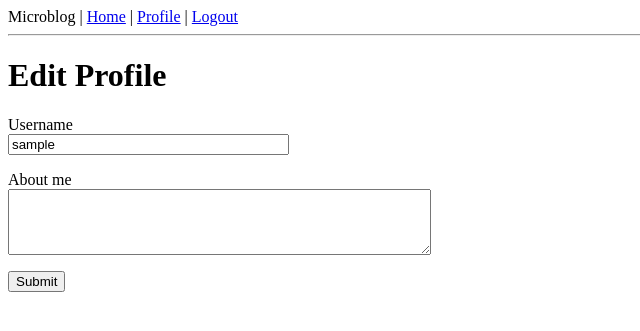
After one commit to intothevoid/microblog, a Flask app: page /edit_profile in a window 1280 px wide. The commit adds this page. Shown: the top 331 px of the page, without its empty margins (0-640 px from the left). Run offline with Flask 2, Linux system fonts and the light colour scheme; the visitor is signed in with stand-in values (Sample User, id 1); data comes from the database, SQL or seed files in the repository.

Commit message:
edit profile, about me and last seen fucntionality

```diff
--- a/app/forms.py
+++ b/app/forms.py
@@ -1,6 +1,6 @@
 from flask_wtf import FlaskForm
-from wtforms import StringField, BooleanField, SubmitField, PasswordField
-from wtforms.validators import DataRequired, Email, EqualTo, ValidationError
+from wtforms import StringField, BooleanField, SubmitField, PasswordField, TextAreaField
+from wtforms.validators import DataRequired, Email, EqualTo, ValidationError, Length
 
 from app.models import User
 
@@ -10,6 +10,10 @@ class LoginForm(FlaskForm):
     remember_me = BooleanField("Remember Me")
     submit = SubmitField("Sign In")
 
+class EditProfileForm(FlaskForm):
+    username = StringField("Username", validators=[DataRequired()])
+    about_me = TextAreaField("About me", validators=[Length(min=0, max=140)])
+    submit = SubmitField("Submit")
 
 class RegistrationForm(FlaskForm):
     username = StringField("Username", validators=[DataRequired()])
--- a/app/models.py
+++ b/app/models.py
@@ -10,6 +10,8 @@ class User(UserMixin, db.Model):
     username = db.Column(db.String(64), index=True, unique=True)
     email = db.Column(db.String(120), index=True, unique=True)
     password_hash = db.Column(db.String(128))
+    about_me = db.Column(db.String(140))
+    last_seen = db.Column(db.DateTime, default=datetime.utcnow)
     posts = db.relationship('Post', backref='author', lazy='dynamic')
 
     def __repr__(self):
--- a/app/routes.py
+++ b/app/routes.py
@@ -1,10 +1,11 @@
 from flask import render_template, flash, redirect, url_for, request
 from app import app
 from app import db
-from app.forms import LoginForm, RegistrationForm
+from app.forms import LoginForm, RegistrationForm, EditProfileForm
 from flask_login import current_user, login_user, logout_user, login_required
 from app.models import User
 from werkzeug.urls import url_parse
+from datetime import datetime
 
 
 @app.route('/')
@@ -78,6 +79,27 @@ def user(username):
     ]
     return render_template("user.html", user=user, posts=posts)
 
+@app.route("/edit_profile", methods=["GET", "POST"])
+@login_required
+def edit_profile():
+    form = EditProfileForm()
+
+    if form.validate_on_submit():
+        current_user.username = form.username.data
+        current_user.about_me = form.about_me.data
+        db.session.commit()
+        flash("Your changes have been saved.")
+        return redirect(url_for("edit_profile"))
+    elif request.method == "GET":
+        form.username.data = current_user.username
+        form.about_me.data = current_user.about_me
+    return render_template("edit_profile.html", title="Edit Profile", form=form)
+
+@app.before_request
+def before_request():
+    if current_user.is_authenticated:
+        current_user.last_seen = datetime.utcnow()
+        db.session.commit()
 
 @app.route("/logout")
 def logout():
--- /dev/null
+++ b/app/templates/_post.html
@@ -0,0 +1,6 @@
+<table>
+    <tr valign="top">
+        <td><img src="{{ post.author.avatar(36) }}"></td>
+        <td>{{ post.author.username }} says:<br>{{ post.body }}</td>
+    </tr>
+</table>
--- /dev/null
+++ b/app/templates/edit_profile.html
@@ -0,0 +1,24 @@
+{% extends "base.html" %}
+
+{% block content %}
+    <h1>Edit Profile</h1>
+
+    <form action="" method="post">
+        {{ form.hidden_tag() }}
+        <p>
+            {{ form.username.label }}<br>
+            {{ form.username(size=32) }}<br>
+            {% for error in form.username.errors %}
+            <span style="color: red;">[{{ error }}]</span>
+            {% endfor %}
+        </p>
+        <p>
+            {{ form.about_me.label }}<br>
+            {{ form.about_me(cols=50, rows=4) }}<br>
+            {% for error in form.about_me.errors %}
+            <span style="color: red;">[{{ error }}]</span>
+            {% endfor %}
+        </p>
+        <p>{{ form.submit() }}</p>
+    </form>
+{% endblock content %}
```
Also changed, not shown: app/templates/user.html (+9 -7 lines), migrations/versions/489a029b9cf9_new_fields_in_user_model.py (added, +30 -0 lines).
